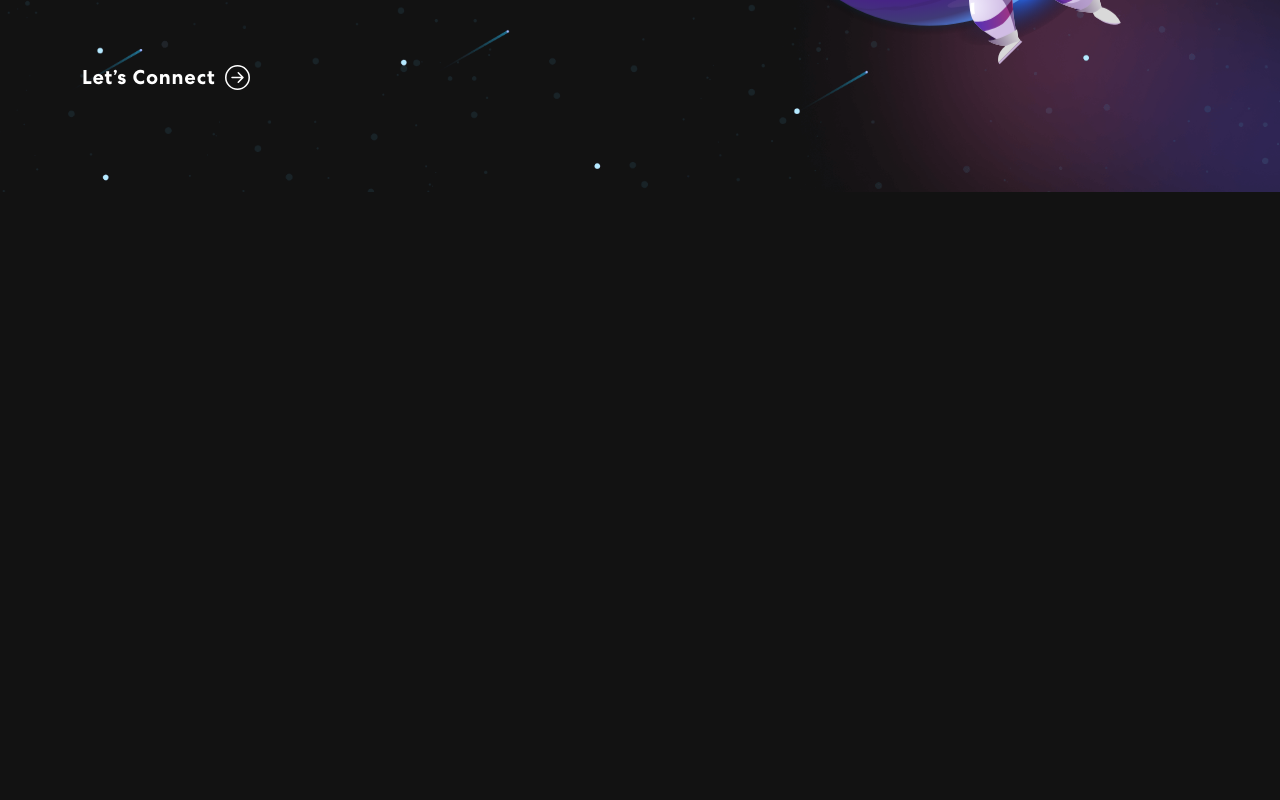
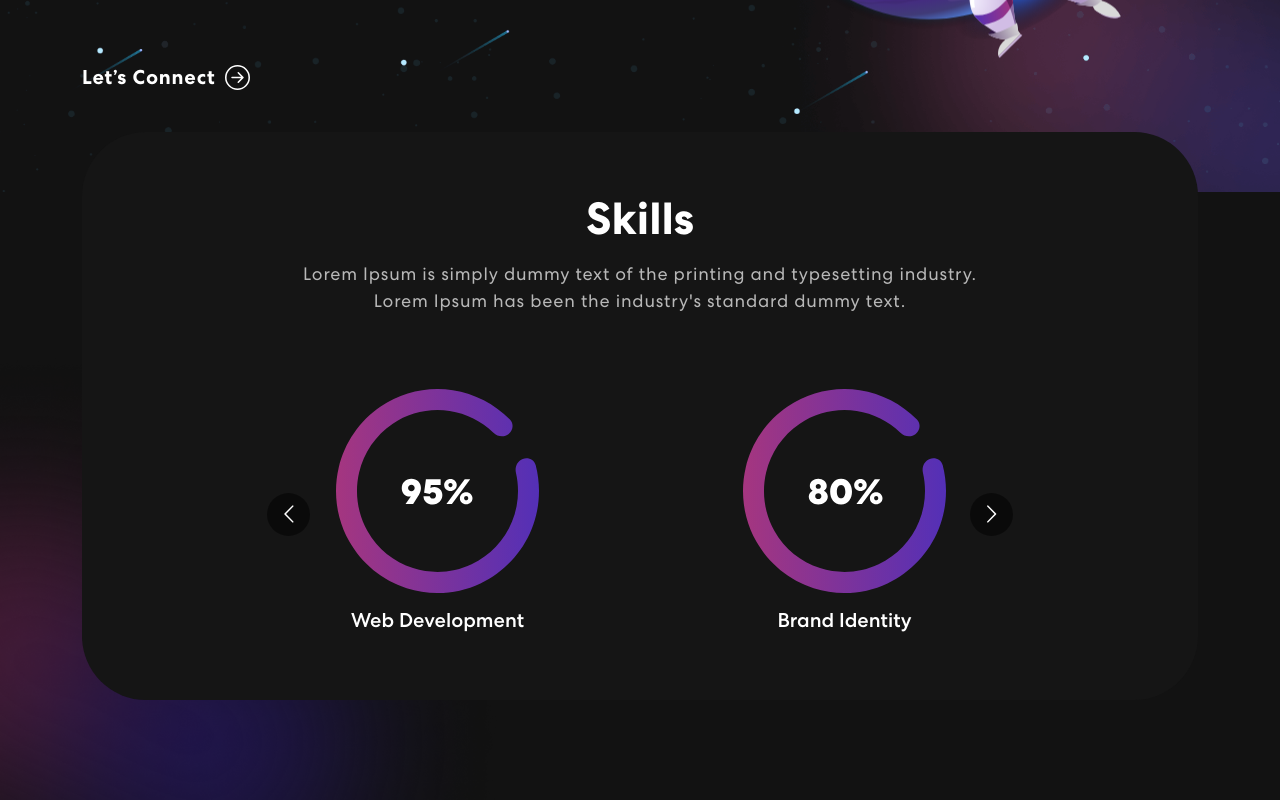
Before and after one commit to Byron2016/022_wd_react_lp_000, a React (Vite) app: page / in a window 1280 px wide. Shown: the part 580-1380 px from the top of the page. Before the commit the page ends 800 px from the top, so only its background shows below. Built offline with nearby package versions, Linux system fonts and the light colour scheme.

Commit message:
feat: skills add skills component css and react-multi-carousel

```diff
--- a/package.json
+++ b/package.json
@@ -13,7 +13,8 @@
     "react": "^18.2.0",
     "react-bootstrap": "^2.7.2",
     "react-bootstrap-icons": "^1.10.2",
-    "react-dom": "^18.2.0"
+    "react-dom": "^18.2.0",
+    "react-multi-carousel": "^2.8.2"
   },
   "devDependencies": {
     "@types/react": "^18.0.28",
--- a/src/App.css
+++ b/src/App.css
@@ -350,6 +350,45 @@ nav.navbar .navbar-toggler[aria-expanded="true"] .navbar-toggler-icon {
   border-right: 0.08em solid #666;
 }
 
+/************ Skills Css ************/
+.skill {
+  padding: 0 0 50px 0;
+  position: relative;
+}
+.skill-bx {
+  background: #151515;
+  border-radius: 64px;
+  text-align: center;
+  padding: 60px 50px;
+  margin-top: -60px;
+}
+.skill h2 {
+	font-size: 45px;
+	font-weight: 700;
+}
+.skill p {
+    color: #B8B8B8;
+    font-size: 18px;
+    letter-spacing: 0.8px;
+    line-height: 1.5em;
+    margin: 14px 0 75px 0;
+}
+.skill-slider {
+  width: 80%;
+  margin: 0 auto;
+  position: relative;
+}
+.skill-slider .item img {
+  width: 50%;
+  margin: 0 auto 15px auto;
+}
+.background-image-left {
+  top: 28%;
+  position: absolute;
+  bottom: 0;
+  width: 40%;
+  z-index: -4;
+}
 
 
 /*
--- a/src/App.jsx
+++ b/src/App.jsx
@@ -3,12 +3,14 @@ import "./App.css";
 import "bootstrap/dist/css/bootstrap.min.css";
 import { NavBar } from "./components/NavBar";
 import { Banner } from "./components/Banner";
+import { Skills } from "./components/Skills";
 
 function App() {
   return (
     <div className="App">
       <NavBar />
       <Banner />
+      <Skills />
     </div>
   );
 }
--- /dev/null
+++ b/src/components/Skills.jsx
@@ -0,0 +1,117 @@
+import meter1 from "../assets/img/meter1.svg";
+import meter2 from "../assets/img/meter2.svg";
+import meter3 from "../assets/img/meter3.svg";
+import Carousel from "react-multi-carousel";
+import "react-multi-carousel/lib/styles.css";
+import arrow1 from "../assets/img/arrow1.svg";
+import arrow2 from "../assets/img/arrow2.svg";
+import colorSharp from "../assets/img/color-sharp.png";
+
+import { Container, Row, Col } from "react-bootstrap";
+
+export const Skills = () => {
+  const responsive = {
+    superLargeDesktop: {
+      // the naming can be any, depends on you.
+      breakpoint: { max: 4000, min: 3000 },
+      items: 5,
+    },
+    desktop: {
+      breakpoint: { max: 3000, min: 1024 },
+      items: 3,
+    },
+    tablet: {
+      breakpoint: { max: 1024, min: 464 },
+      items: 2,
+    },
+    mobile: {
+      breakpoint: { max: 464, min: 0 },
+      items: 1,
+    },
+  };
+
+  return (
+    <section className="skill" id="skills">
+      <Container>
+        <Row>
+          <Col>
+            <div className="skill-bx ">
+              <h2>Skills</h2>
+              <p>
+                Lorem Ipsum is simply dummy text of the printing and typesetting
+                industry.<br></br> Lorem Ipsum has been the industry's standard
+                dummy text.
+              </p>
+              <Carousel
+                responsive={responsive}
+                infinite={true}
+                className="skill-slider"
+              >
+                <div className="item">
+                  <img src={meter1} alt="Image" />
+                  <h5>Web Development</h5>
+                </div>
+                <div className="item">
+                  <img src={meter2} alt="Image" />
+                  <h5>Brand Identity</h5>
+                </div>
+                <div className="item">
+                  <img src={meter3} alt="Image" />
+                  <h5>Logo Design</h5>
+                </div>
+                <div className="item">
+                  <img src={meter1} alt="Image" />
+                  <h5>Web Development</h5>
+                </div>
+              </Carousel>
+            </div>
+          </Col>
+        </Row>
+      </Container>
+      <img className="background-image-left" src={colorSharp} alt="Image" />
+    </section>
+  );
+  /*
+  return (
+    <section className="skill" id="skills">
+      <div className="container">
+        <div className="row">
+          <div className="col-12">
+            <div className="skill-bx wow zoomIn">
+              <h2>Skills</h2>
+              <p>
+                Lorem Ipsum is simply dummy text of the printing and typesetting
+                industry.<br></br> Lorem Ipsum has been the industry's standard
+                dummy text.
+              </p>
+              <Carousel
+                responsive={responsive}
+                infinite={true}
+                className="owl-carousel owl-theme skill-slider"
+              >
+                <div className="item">
+                  <img src={meter1} alt="Image" />
+                  <h5>Web Development</h5>
+                </div>
+                <div className="item">
+                  <img src={meter2} alt="Image" />
+                  <h5>Brand Identity</h5>
+                </div>
+                <div className="item">
+                  <img src={meter3} alt="Image" />
+                  <h5>Logo Design</h5>
+                </div>
+                <div className="item">
+                  <img src={meter1} alt="Image" />
+                  <h5>Web Development</h5>
+                </div>
+              </Carousel>
+            </div>
+          </div>
+        </div>
+      </div>
+      <img className="background-image-left" src={colorSharp} alt="Image" />
+    </section>
+  );
+  */
+};
```
Also changed, not shown: 2 other files (tests, documents, lock files or other folders).
